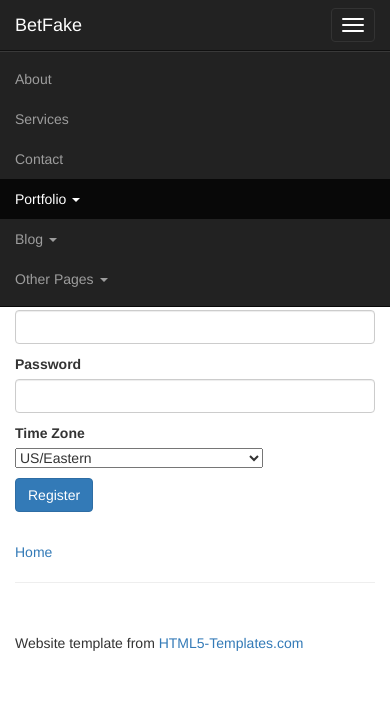
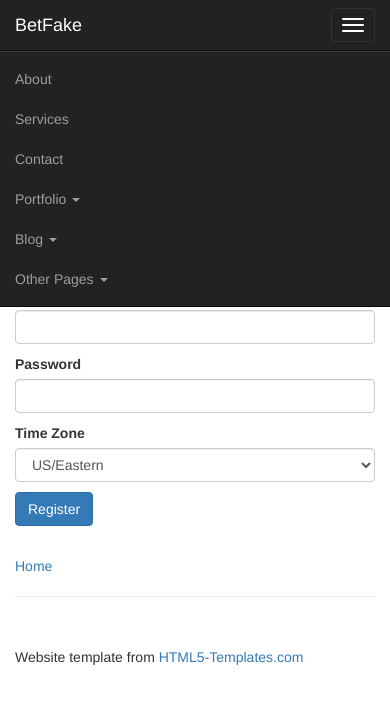
Before and after one commit to gmichnikov/betfake, a Flask app: page /register in a window 390 px wide, after a click on "Toggle navigation". Shown: the top 726 px of the page. Run offline with Flask 3, Linux system fonts and the light colour scheme; some libraries are stand-ins or nearby versions.

Commit message:
Some small css and html changes

```diff
--- a/app/static/css/styles.css
+++ b/app/static/css/styles.css
@@ -0,0 +1,9 @@
+#betfake-container .form-control {
+    width: 50%;
+}
+
+@media (max-width: 767px) {
+    #betfake-container .form-control {
+        width: 100%;
+    }
+}
--- a/app/templates/page_heading.html
+++ b/app/templates/_page_heading.html
@@ -5,7 +5,7 @@
             <small>Subheading</small>
         </h1>
         <ol class="breadcrumb">
-            <li><a href="index.html">Home</a></li>
+            <li><a href="{{ url_for('index') }}">Home</a></li>
             <li class="active">Page Header</li>
         </ol>
     </div>
--- a/app/templates/admin/reset_password.html
+++ b/app/templates/admin/reset_password.html
@@ -1,7 +1,7 @@
 {% extends 'base.html' %}
 {% block title %}Admin Reset Password{% endblock %}
-{% block page_heading %}
-  {% include 'page_heading.html' %}
+{% block _page_heading %}
+  {% include '_page_heading.html' %}
 {% endblock %}
 {% block content %}
 
--- a/app/templates/base.html
+++ b/app/templates/base.html
@@ -34,7 +34,7 @@
                     <li>
                         <a href="contact.html">Contact</a>
                     </li>
-                    <li class="dropdown active">
+                    <li class="dropdown active-to-be-updated">
                         <a href="#" class="dropdown-toggle" data-toggle="dropdown">Portfolio <b class="caret"></b></a>
                         <ul class="dropdown-menu">
                             <li>
@@ -43,7 +43,7 @@
                             <li>
                                 <a href="portfolio-2-col.html">2 Column Portfolio</a>
                             </li>
-                            <li class="active">
+                            <li class="active-to-be-updated">
                                 <a href="portfolio-3-col.html">3 Column Portfolio</a>
                             </li>
                             <li>
@@ -96,8 +96,8 @@
     </nav>
 
     <!-- Page Content -->
-    <div class="container">
-        {% block page_heading %}{% endblock %} <!-- Placeholder for Page Heading/Breadcrumbs -->
+    <div class="container" id="betfake-container">
+        {% block _page_heading %}{% endblock %} <!-- Placeholder for Page Heading/Breadcrumbs -->
 
         {% block content %}{% endblock %} <!-- Main content block -->
 
--- a/app/templates/login.html
+++ b/app/templates/login.html
@@ -1,8 +1,8 @@
 {% extends 'base.html' %}
 {% block title %}Login{% endblock %}
 
-{% block page_heading %}
-  {% include 'page_heading.html' %}
+{% block _page_heading %}
+  {% include '_page_heading.html' %}
 {% endblock %}
 
 {% block content %}
--- a/app/templates/register.html
+++ b/app/templates/register.html
@@ -1,7 +1,7 @@
 {% extends 'base.html' %}
 {% block title %}Register{% endblock %}
-{% block page_heading %}
-  {% include 'page_heading.html' %}
+{% block _page_heading %}
+  {% include '_page_heading.html' %}
 {% endblock %}
 {% block content %}
     <h1>Register</h1>
@@ -24,7 +24,7 @@
         </p>
         <p>
             {{ form.time_zone.label }}<br>
-            {{ form.time_zone() }}
+            {{ form.time_zone(class="form-control") }}
         </p>
         <p>
             {{ form.submit(class="btn btn-primary") }}
```
